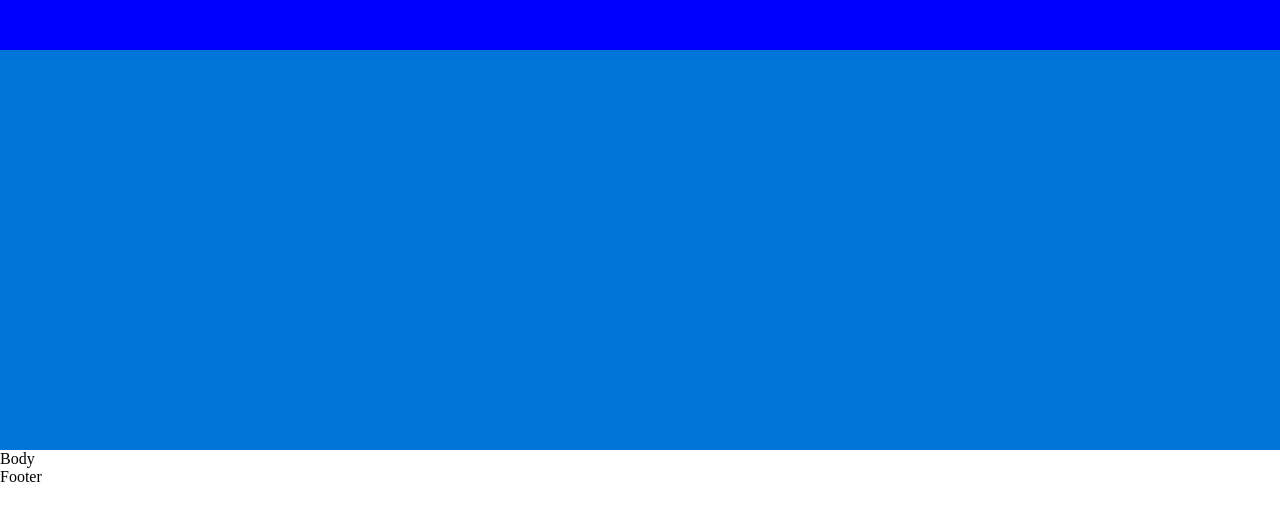
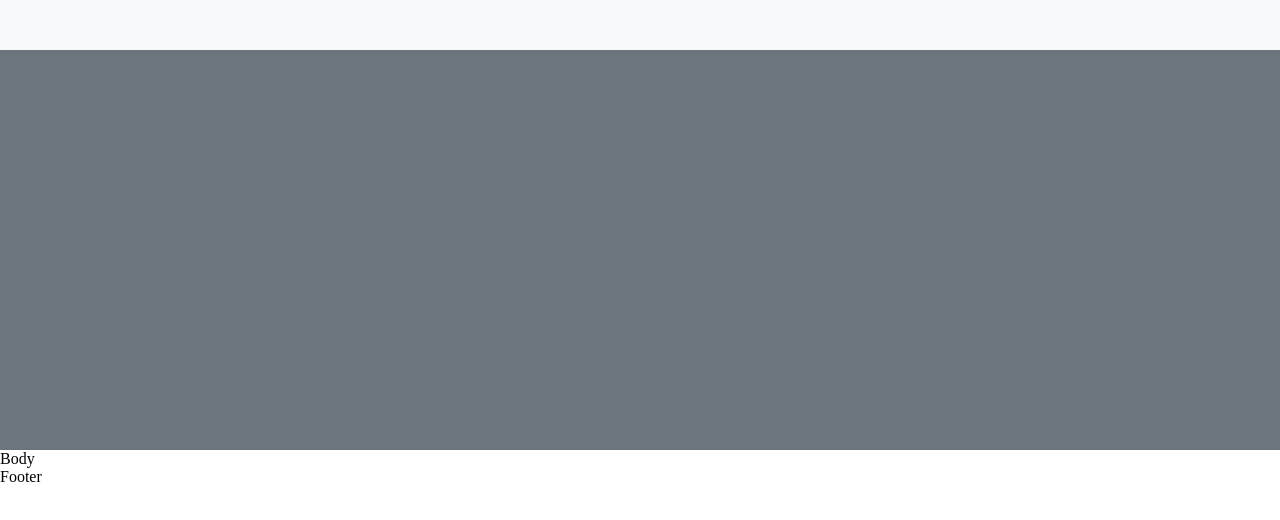
Before and after one commit to BenLirio/healthy-smile-mobile-wire, a React (Create React App) app: page / in a window 1280 px wide. Shown: the top 520 px of the page. Built offline with nearby package versions, Linux system fonts and the light colour scheme.

Commit message:
Add bootstrap colors

```diff
--- a/src/components/Image/FeatureImage/FeatureImageContainer.module.scss
+++ b/src/components/Image/FeatureImage/FeatureImageContainer.module.scss
@@ -2,7 +2,7 @@
 .FeatureImageContainer {
   width: 100%;
   height: 250px;
-  background: $primary;
+  background: $secondary;
   @include breakpoint(sm) {
     height: 400px;
   }
--- a/src/components/Nav/TopNav/TopNav.js
+++ b/src/components/Nav/TopNav/TopNav.js
@@ -1,10 +1,6 @@
 import React from 'react'
+import classes from './TopNav.module.scss'
 
 export default function TopNav() {
-  const style = {
-    width: '100%',
-    height: '50px',
-    background: 'blue',
-  }
-  return <div style={style}></div>
+  return <div className={classes.TopNav}></div>
 }
--- /dev/null
+++ b/src/components/Nav/TopNav/TopNav.module.scss
@@ -0,0 +1,6 @@
+@import '../../../variables.scss';
+.TopNav {
+  width: 100%;
+  height: 50px;
+  background: $light;
+}
--- a/src/variables.scss
+++ b/src/variables.scss
@@ -2,13 +2,14 @@
 VARIABLES
 *********************/
 
-$primary: #0275d8;
-$success: #5cb85c;
-$info: #5bc0de;
-$warning: #f0ad4e;
-$danger: #d9534f;
-$dark: #292b2c;
-$light: #f7f7f7;
+$primary: #007bfe;
+$secondary: #6c747d;
+$success: #27a745;
+$info: #17a1b8;
+$warning: #ffc106;
+$danger: #dc3545;
+$dark: #333940;
+$light: #f8f9fa;
 
 /*********************
 BREAKPOINTS
```
